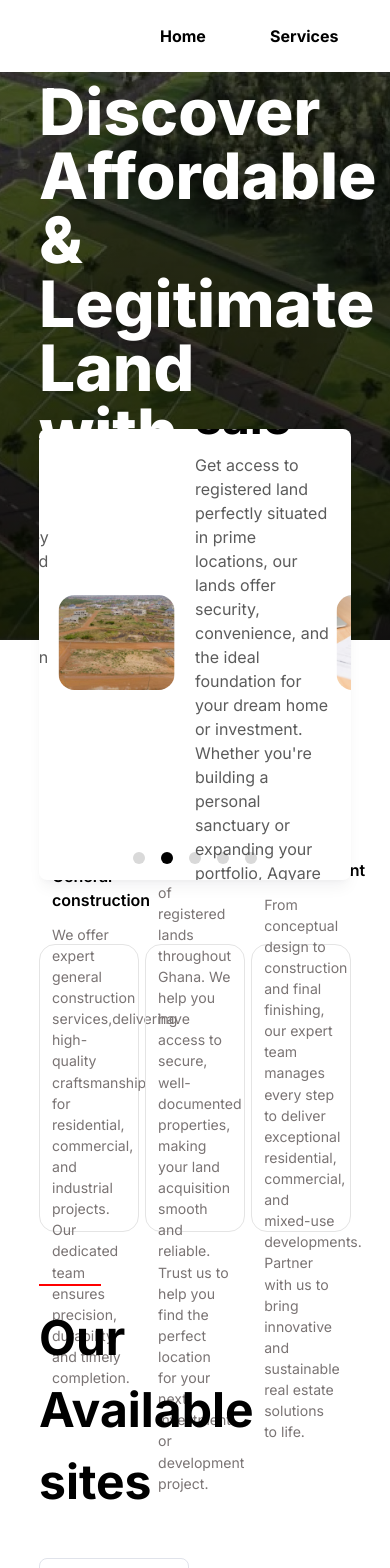
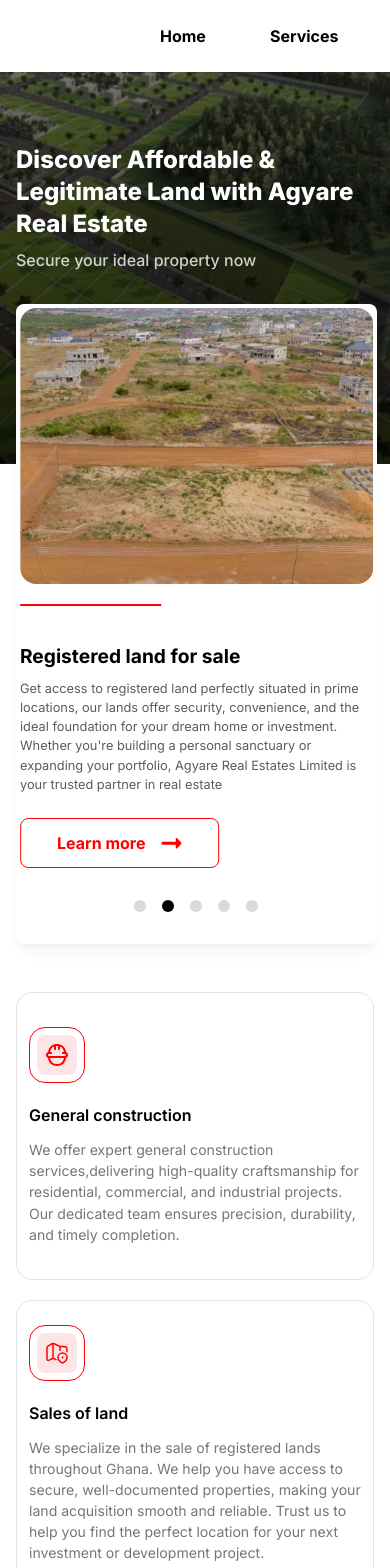
Before and after one commit to cyklonehateka1/Agyare-Real-Estate, a React (Vite) app: page / in a window 390 px wide. Shown: the top 1568 px of the page. Built offline with nearby package versions, Linux system fonts and the light colour scheme.

Commit message:
Making it responsive

```diff
--- a/src/components/Contact.tsx
+++ b/src/components/Contact.tsx
@@ -1,19 +1,26 @@
 import { Icons } from "@/assets/Assets";
 import bg_img from "@/assets/regular_images/contact_bg_img.jpg";
 
-const Contact = () => {
+interface ContactProps {
+  paddingTopLg: string;
+  paddingTopSm: string;
+}
+
+const Contact = ({ paddingTopLg, paddingTopSm }: ContactProps) => {
   return (
-    <div className="px-[10%] pt-[15rem] pb-36 bg-black">
-      <div className="bg-gradient-to-tr from-[#FF1212]  to-[#00000000] h-[0.4rem] mb-20 w-14"></div>
-      <div className="flex py-8 px-10 rounded-2xl gap-10 border w-full border-[#FFFFFFE3] items-center justify-between">
-        <div className="rounded-lg overflow-hidden w-[50%]">
+    <div
+      className={`sm:px-[10%] px-4 xs:px-10 md:pt-[${paddingTopLg}] pt-[${paddingTopSm}] sm:pb-36 pb-[3rem] bg-black`}
+    >
+      <div className="bg-gradient-to-tr from-[#FF1212] to-[#00000000] h-[0.4rem] mb-20 w-14"></div>
+      <div className="flex flex-col md:flex-row py-3 sm:py-8 px-3 sm:px-10 rounded-2xl gap-10  sm:border w-full sm:border-[#FFFFFFE3] border-black items-center justify-between">
+        <div className="rounded-lg overflow-hidden md:w-[50%] w-full">
           <img src={bg_img} alt="man behind laptop" className="w-full" />
         </div>
-        <div className="w-1/2">
-          <h5 className="text-[#FFFFFF] font-semibold text-[1.8rem]">
+        <div className="md:w-[50%] w-full">
+          <h5 className="text-[#FFFFFF] font-semibold text-[1.1rem] sm:text-[1.8rem] md:text-[1.1rem] lg:text-[1.8rem]">
             Let's talk about your project
           </h5>
-          <p className="text-[#ffffffce] mb-8">
+          <p className="text-[#ffffffce] mb-8 sm:text-[1rem] text-[0.8rem] md:text-[0.8rem] lg:text-[1rem]">
             Contact us and let's build something beautiful together.
           </p>
           <form action="" className="w-full">
--- a/src/components/MainLayout.tsx
+++ b/src/components/MainLayout.tsx
@@ -5,7 +5,9 @@
   return (
     <div className="font-inter overflow-hidden text-black">
       <Navbar />
-      <Outlet />
+      <div className="pt-16">
+        <Outlet />
+      </div>
       <Footer />
     </div>
   );
--- a/src/components/Services.tsx
+++ b/src/components/Services.tsx
@@ -2,11 +2,11 @@
 
 const Services = () => {
   return (
-    <section className=" bg-white pb-10 flex items-center justify-between gap-[1%] ">
+    <section className=" bg-white pb-10 flex flex-col lg:flex-row items-center justify-between gap-[1%] ">
       {serviceData.map((item) => {
         return (
           <div
-            className="border-[0.032rem] border-[#E4E4E4] w-[32%] h-[18rem] flex flex-col justify-center p-3 rounded-2xl gap-3 hover:shadow-lg cursor-default"
+            className="border-[0.032rem] border-[#E4E4E4] lg:w-[32%] mb-5 lg:mb-0 w-full h-[18rem] flex flex-col justify-center p-3 sm:p-8 md:p-12 lg:p-3 rounded-2xl gap-3 hover:shadow-lg hover:shadow-[#0000000c] cursor-default"
             key={item.id}
           >
             <div className="mb-2">
--- a/src/pages/about/About.tsx
+++ b/src/pages/about/About.tsx
@@ -7,7 +7,7 @@
     <div className="w-screen">
       <Header />
       <MainSection />
-      <Contact />
+      <Contact paddingTopLg="15rem" paddingTopSm="3rem" />
     </div>
   );
 };
--- a/src/pages/about/components/MainSection.tsx
+++ b/src/pages/about/components/MainSection.tsx
@@ -4,7 +4,7 @@
 const MainSection = () => {
   return (
     <div className="bg-white px-[10%] relative h-[67rem] flex items-end">
-      <div className="w-[80%] bg-white py-14 px-6 rounded-lg shadow-lg shadow-[#1118270D] absolute top-[-12rem]">
+      <div className="w-[80%] bg-white py-6 px-6 rounded-lg shadow-lg shadow-[#1118270D] absolute top-[-12rem]">
         <div className="w-full overflow-hidden mb-6">
           <img
             src={main_img}
--- a/src/pages/home/Home.tsx
+++ b/src/pages/home/Home.tsx
@@ -7,11 +7,11 @@
   return (
     <div className="w-screen">
       <HeroSection />
-      <div className="px-[10%] pt-[19rem] bg-white">
+      <div className="sm:px-[10%] px-4 xs:px-10 md:pt-[19rem] pt-[33rem] bg-white">
         <Services />
       </div>
       <OurSites />
-      <Contact />
+      <Contact paddingTopLg="15rem" paddingTopSm="15rem" />
     </div>
   );
 };
--- a/src/pages/home/components/HeroSection.tsx
+++ b/src/pages/home/components/HeroSection.tsx
@@ -7,13 +7,13 @@
       style={{
         backgroundImage: `linear-gradient(to bottom, rgba(0, 0, 0, 0.5), rgba(0, 0, 0, 0.84)), url(${bgImg})`,
       }}
-      className="bg-cover bg-center bg-no-repeat h-[40rem] px-[10%] pt-20 w-full flex flex-col justify-between relative"
+      className="bg-cover bg-center bg-no-repeat sm:h-[40rem] h-[25rem] sm:px-[10%] px-4 xs:px-10 pt-20 w-full flex flex-col justify-between relative"
     >
       <div className="">
-        <h1 className="text-white text-[4rem] font-extrabold leading-[4rem] w-[70%] mb-2">
+        <h1 className="text-white text-[1.5rem] sm:text-[4rem] font-extrabold md:leading-[4rem] leading-[2rem] sm:w-[70%] w-[100%] mb-2">
           Discover Affordable & Legitimate Land with Agyare Real Estate
         </h1>
-        <h4 className="text-[#ffffffc8] font-medium text-[2rem]">
+        <h4 className="text-[#ffffffc8] font-medium text-[1rem] sm:text-[2rem]">
           Secure your ideal property now
         </h4>
       </div>
--- a/src/pages/home/components/OurSites.tsx
+++ b/src/pages/home/components/OurSites.tsx
@@ -2,14 +2,16 @@
 import houseImg from "@/assets/regular_images/white_house.jpg";
 const OurSites = () => {
   return (
-    <section className="w-full px-[10%] pt-3 bg-white">
+    <section className="w-full sm:px-[10%] px-4 xs:px-10 pt-3 bg-white">
       <div className="w-[20%] bg-[#FF0000] h-[0.15rem] mb-4"></div>
-      <h3 className="font-bold text-[3rem] mb-10">Our Available sites</h3>
+      <h3 className="font-bold sm:text-[3rem] text-[1.5rem] mb-10">
+        Our Available sites
+      </h3>
       <div className="flex flex-wrap gap-7">
         {[0, 1, 2, 3, 4, 5].map((item) => {
           return (
             <div
-              className="border border-[#E0E3EB] rounded-lg overflow-hidden p-3 w-[48%]"
+              className="border border-[#E0E3EB] rounded-lg overflow-hidden p-3 md:w-[48%] w-full"
               key={item}
             >
               <div className="w-full rounded-lg overflow-hidden mb-3">
--- a/src/pages/home/components/Slider.tsx
+++ b/src/pages/home/components/Slider.tsx
@@ -30,27 +30,28 @@
   };
 
   return (
-    <div className="p-5 bg-white absolute w-[80%] rounded-lg h-[28.2rem] left-[10%] bottom-[-15rem] overflow-hidden shadow-lg shadow-[#1118270D]">
+    <div className="sm:p-5 p-1 bg-white absolute w-[92.5%] sm:w-[80%] rounded-lg h-[40rem] md:h-[29.6rem] sm:left-[10%] left-4 md:bottom-[-15rem] bottom-[-30rem] overflow-hidden shadow-lg shadow-[#1118270D] flex flex-col gap-4 ">
       <div
-        className="flex w-[100%] h-[24.2rem] transition-transform duration-500 gap-[2%] ease-in-out"
-        style={{
-          transform: `translateX(-${activeIndex * 102}%)`,
-        }}
+        className={`flex w-[100%] h-[35rem] sm:h-[24.2rem] transition-transform duration-500 gap-[2%] ease-in-out`}
+        style={{ transform: `translateX(-${activeIndex * 102}%)` }}
       >
         {servicesSliderData.map((item: SliderItem) => (
           <div
-            className="flex w-full gap-5 items-center shrink-0"
+            className="flex flex-col md:flex-row w-full gap-5 items-center shrink-0 h-full"
             key={item.id}
           >
-            <div className="rounded-2xl w-1/2 overflow-hidden flex justify-center items-center">
-              <img src={item.img} alt={item.title} className="w-full" />
-            </div>
-            <div className="w-1/2">
+            <div
+              className="rounded-2xl md:w-1/2 w-full overflow-hidden h-full flex justify-center items-center bg-center bg-cover bg-no-repeat"
+              style={{ backgroundImage: `url(${item.img})` }}
+            ></div>
+            <div className="md:w-1/2 w-full">
               <div className="w-[40%] bg-[#FF0000] h-[0.15rem] mb-10"></div>
-              <h2 className="font-bold text-[3rem] leading-[3rem] mb-3">
+              <h2 className="font-bold md:text-[3rem] text-[1.2rem] sm:leading-[3rem] leading-[1.3rem] mb-3">
                 {item.title}
               </h2>
-              <p className="text-[#000000a4] mb-6">{item.description}</p>
+              <p className="text-[#000000a4] mb-6 sm:text-[0.85rem] text-[0.8rem]">
+                {item.description}
+              </p>
               <button className="flex items-center border border-[#FF0000] text-[#FF0000] font-bold px-9 py-3 rounded-lg">
                 Learn more
                 <Icons.ButtonArrow className="ml-4" />
```
Also changed, not shown: src/components/Footer.tsx (+34 -22 lines).
